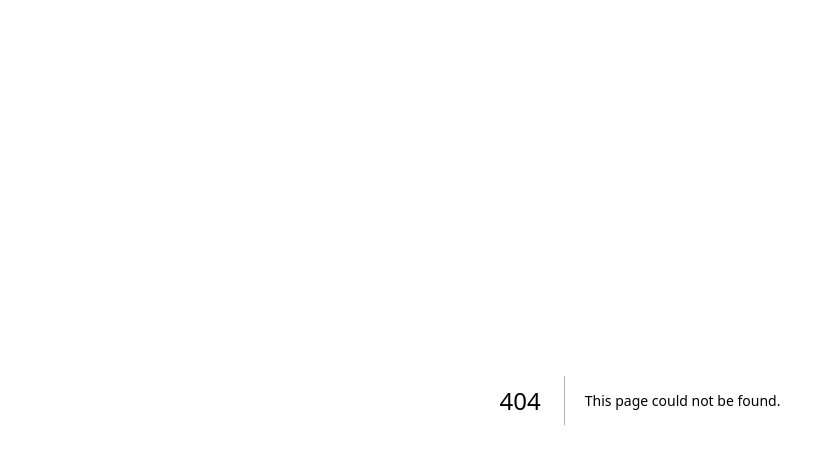
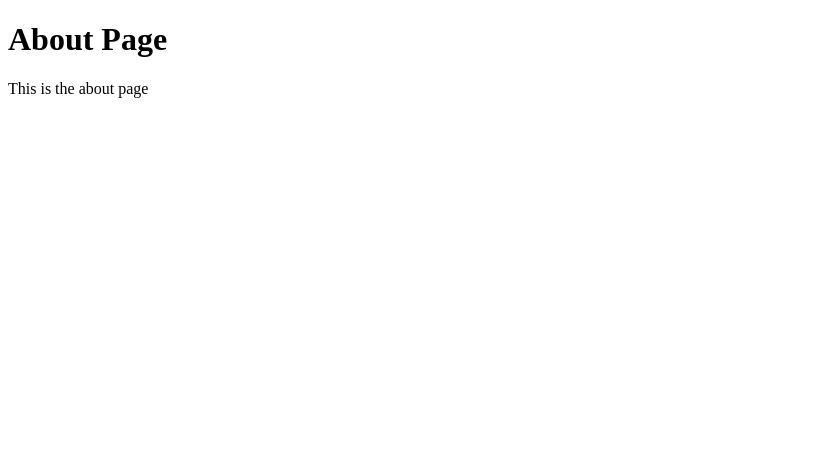
Before and after one commit to lymphoidcell/belajar, a Next.js app in the folder next-js-belajar/cobain/: page /about in a window 1280 px wide. Before the commit this address had no page. Shown: the top 464 px of the page, without its empty margins (0-835 px from the left). Built offline with nearby package versions, Linux system fonts and the light colour scheme.

Commit message:
ooo begini

```diff
--- /dev/null
+++ b/next-js-belajar/cobain/src/pages/about.tsx
@@ -0,0 +1,10 @@
+const AboutPage = () => {
+  return (
+    <div>
+      <h1>About Page</h1>
+      <p>This is the about page</p>
+    </div>
+  );
+};
+
+export default AboutPage;
```
